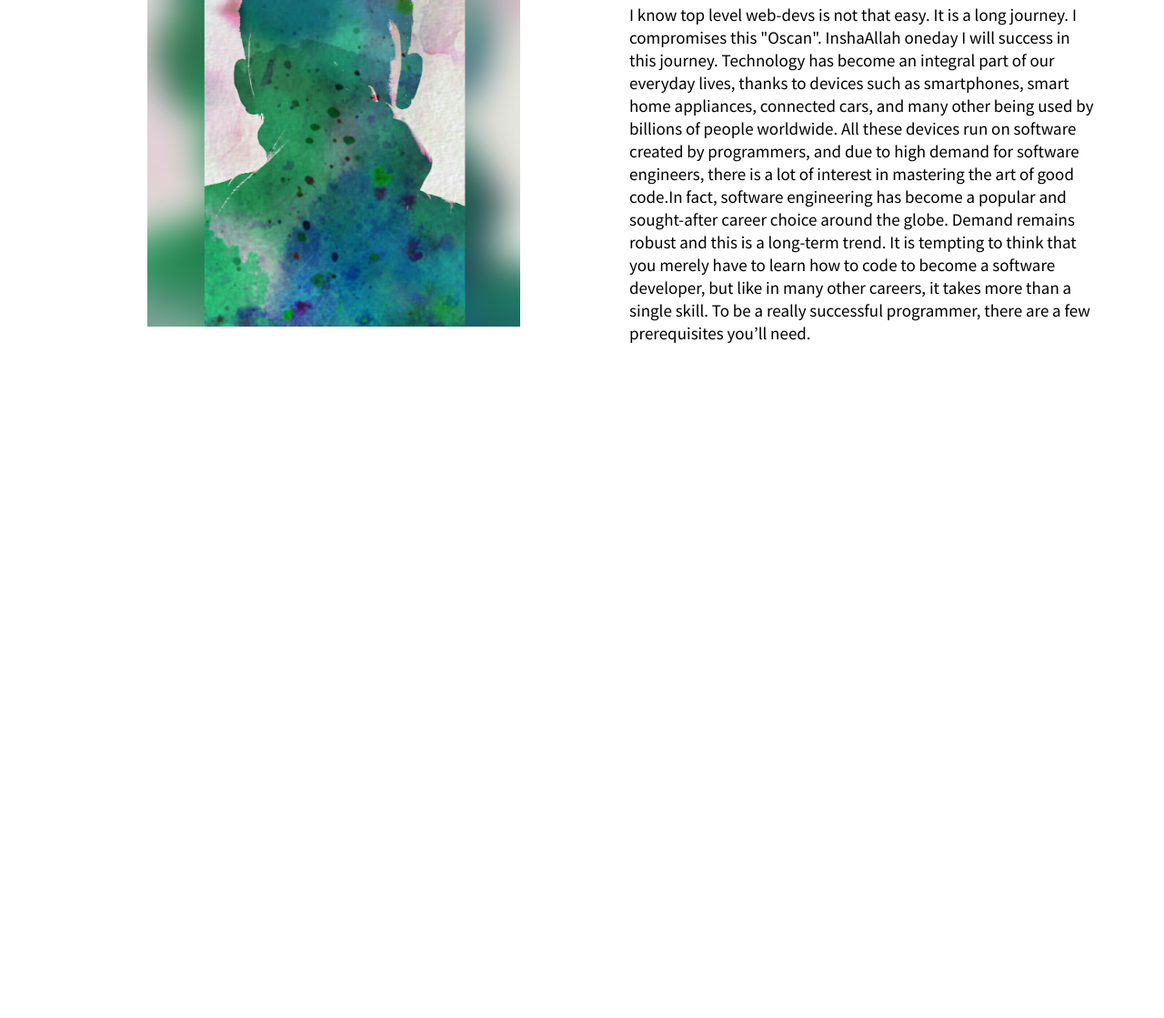
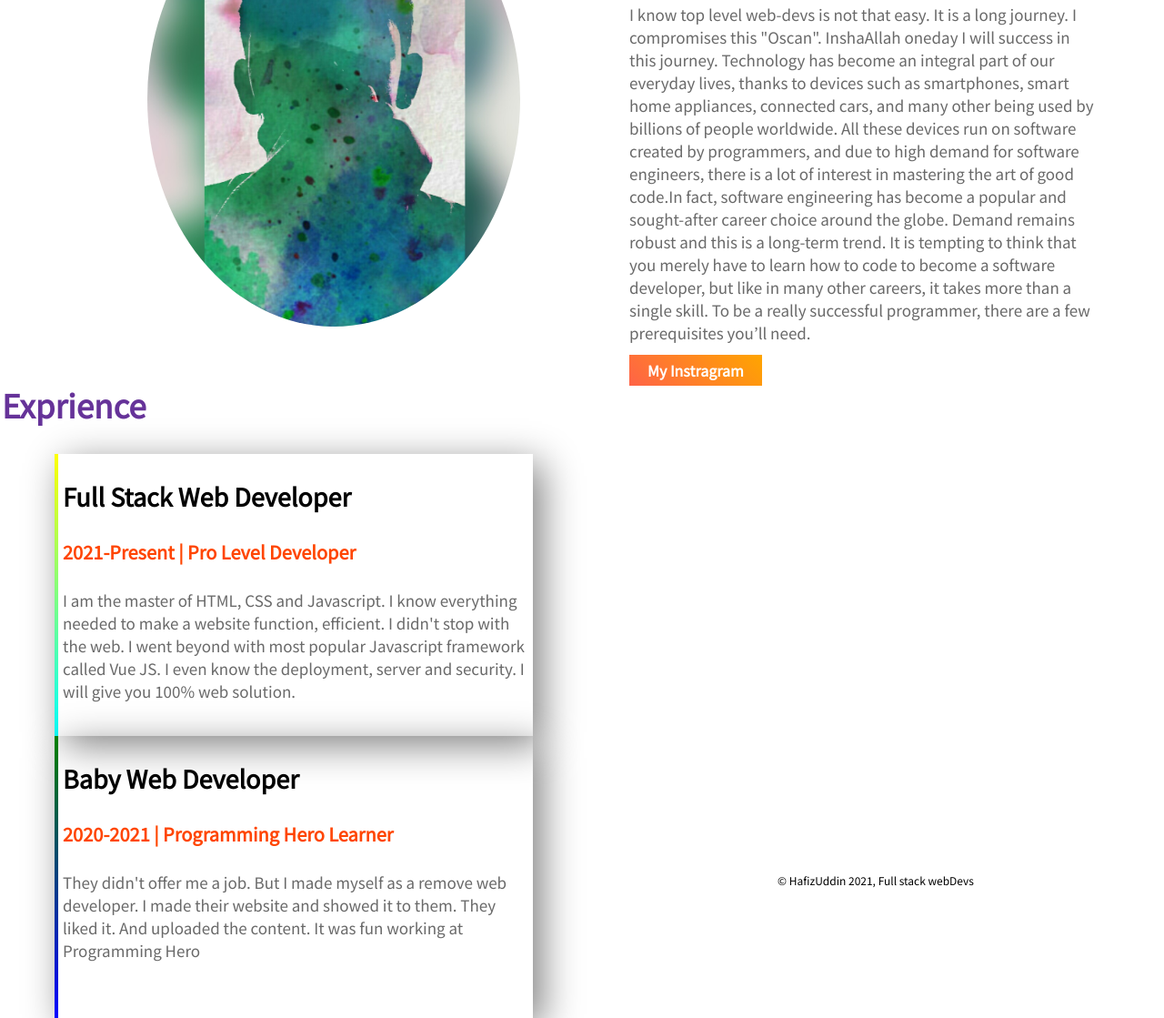
Before and after one commit to hafiz71/my-portfolio, a plain HTML site: page index.html in a window 1280 px wide. Shown: the part 691-1810 px from the top of the page at 91% size. Before the commit the page ends 1100 px from the top, so only its background shows below. Drawn offline with Linux system fonts and the light colour scheme.

Commit message:
adding done

```diff
--- a/index.html
+++ b/index.html
@@ -14,7 +14,7 @@
             <h1><span id="color-name">Hafiz</span> Website</h1>
             <h4>Larner for Web-dev</h4>
             <p>I am just learning for programmig. Now my position is that only coding student. In future I want to a top class webDevs InshaAllah. I always pray to Allah "Allam Homma Inni Asalukal Afaiha" that means "Allah always donate wellness". Becoming a programmer will definitely be easier if you have the right educational background in the basics of computer technology and logic, and mathematics (obviously). If you lack this educational foundation, you can learn things on the go, but that will require more time and more effort on your part.</p>
-            <a href="https://web.facebook.com/HafizUddin1971">Details Me</a>
+            <a target="_blank" href="https://web.facebook.com/HafizUddin1971">My Facebook</a>
         </div>
         <div class="half-width">
            <img src="Images/profile.png" alt="">
@@ -29,7 +29,22 @@
             <h1>BIG Dream</h1>
             <h4>Become a top level Web-devs</h4>
             <p>I know top level web-devs is not that easy. It is a long journey. I compromises this "Oscan". InshaAllah oneday I will success in this journey. Technology has become an integral part of our everyday lives, thanks to devices such as smartphones, smart home appliances, connected cars, and many other being used by billions of people worldwide. All these devices run on software created by programmers, and due to high demand for software engineers, there is a lot of interest in mastering the art of good code.In fact, software engineering has become a popular and sought-after career choice around the globe. Demand remains robust and this is a long-term trend. It is tempting to think that you merely have to learn how to code to become a software developer, but like in many other careers, it takes more than a single skill. To be a really successful programmer, there are a few prerequisites you’ll need.</p>
+            <a target="_blank" href="https://www.instagram.com/hafiz_uddin71/">My Instragram</a>
         </div>
     </section>
+    <section class="experience-path">
+        <h1 id="ex-path">Exprience</h1>
+        <div id="box-one" class="half-width">
+            <h1>Full Stack Web Developer</h1>
+            <h4 id="title-color">2021-Present | Pro Level Developer</h4>
+            <p>I am the master of HTML, CSS and Javascript. I know everything needed to make a website function, efficient. I didn't stop with the web. I went beyond with most popular Javascript framework called Vue JS. I even know the deployment, server and security. I will give you 100% web solution.</p>
+        </div>
+        <div id="box-two" class="half-width">
+            <h1>Baby Web Developer</h1>
+            <h4 id="title-color">2020-2021 | Programming Hero Learner</h4>
+            <p>They didn't offer me a job. But I made myself as a remove web developer. I made their website and showed it to them. They liked it. And uploaded the content. It was fun working at Programming Hero</p>
+        </div>
+    </section>
+    <footer> &copy; HafizUddin 2021, Full stack webDevs </footer>
 </body>
 </html>
--- a/style.css
+++ b/style.css
@@ -5,6 +5,12 @@ body{
 section{
     height:500px;
     margin-bottom: 50px;
+}
+footer{
+    text-align: center;
+    font-size: 12px;
+    margin-top: 0px;
+    margin-bottom: 10px;
 }
 .top-site{
     background-image: url("Images/top-banner.png");
@@ -23,6 +29,7 @@ h4{
 }
 p{
     font-size: 17px;
+    color:dimgrey;
 }
 .half-width{
     margin:0 60px;
@@ -33,6 +40,7 @@ p{
   float: right;
   width: 80%;
   height:500px;
+  border-radius: 50%;
 }
 .half-width a{
     text-decoration: none;
@@ -42,6 +50,30 @@ p{
     color:white;
     font-weight: 700;
 }
+#ex-path{
+   color:rebeccapurple;
+   font-size: 35px;
+   margin-left: 2px;
+}
+#box-one{
+    box-shadow: 10px 10px 40px gray ;
+    height:60%;
+    padding:5px;
+    border-left: 4px solid;
+    border-image: linear-gradient(180deg, yellow, cyan);
+    border-image-slice: 1;
+}
+#box-two{
+    box-shadow: 10px 10px 40px gray ;
+    height:60%;
+    padding:5px;
+    border-left: 4px solid;
+    border-image: linear-gradient(180deg, green,blue);
+    border-image-slice: 1;
+}
 #color-name{
     color:tomato;
 }
+#title-color{
+    color:orangered;
+}
```
